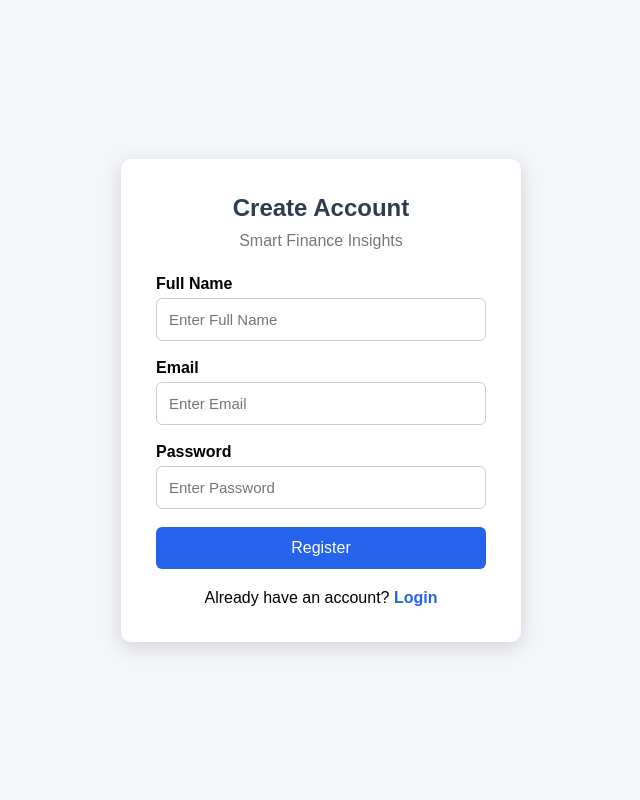
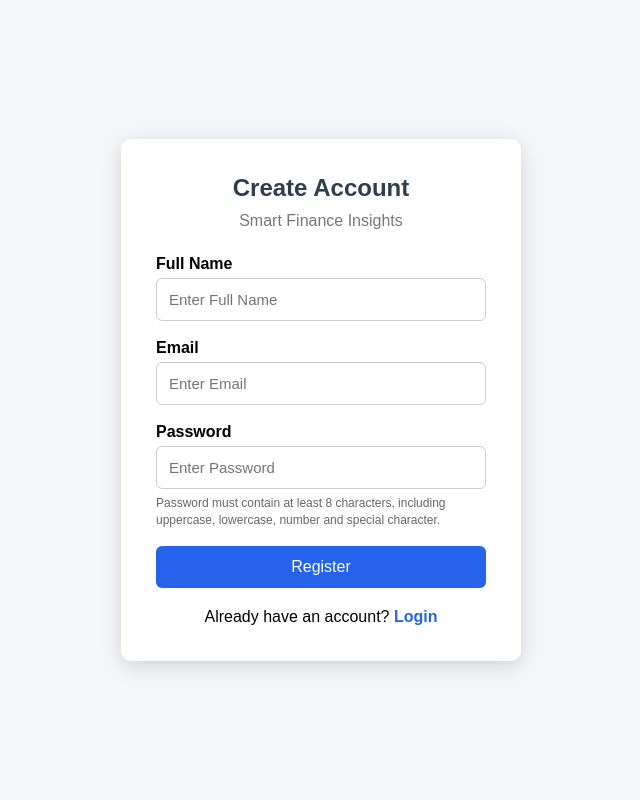
Before and after one commit to M-Raghavendra/Smart-Finance-Insights, a Flask app: page /register in a window 1280 px wide. Shown: the whole page, without its empty margins (319-959 px from the left). Run offline with Flask 3, Linux system fonts and the light colour scheme.

Commit message:
Validation in password

```diff
--- a/app.py
+++ b/app.py
@@ -1,4 +1,5 @@
-from flask import Flask, render_template, redirect, url_for
+from flask import Flask, render_template, request, redirect, url_for, session
+import re
 from flask_login import login_required, current_user
 from sqlalchemy import func
 
--- a/routes/auth.py
+++ b/routes/auth.py
@@ -2,6 +2,8 @@ from flask import Blueprint, request, render_template, redirect, url_for
 from models.user import User
 from extensions import db, bcrypt
 from flask_login import login_user, logout_user, login_required
+import re
+
 
 auth = Blueprint("auth", __name__)
 
@@ -18,15 +20,95 @@ def register():
     email = request.form.get("email")
     password = request.form.get("password")
 
+    # -------------------- Required Fields --------------------
+
     if not full_name or not email or not password:
-        return "All fields are required", 400
+        return render_template(
+            "register.html",
+            error="Please fill in all fields.",
+            full_name=full_name or "",
+            email=email or ""
+        ), 400
+
+    # -------------------- Email Validation --------------------
+
+    email_pattern = r"^[a-zA-Z0-9._%+-]+@[a-zA-Z0-9.-]+\.[a-zA-Z]{2,}$"
+
+    if not re.match(
+    r"^[a-zA-Z0-9._%+-]+@[a-zA-Z0-9.-]+\.[a-zA-Z]{2,}$",
+    email
+):
+        return render_template(
+        "register.html",
+        email_error="Please enter a valid email address.",
+        full_name=full_name,
+        email=email
+    ), 400
+
+    # -------------------- Password Validation --------------------
+
+    # Minimum 8 characters
+    if len(password) < 8:
+        return render_template(
+            "register.html",
+            error="Password must be at least 8 characters long.",
+            full_name=full_name,
+            email=email
+        ), 400
+
+    # At least one uppercase letter
+    if not re.search(r"[A-Z]", password):
+        return render_template(
+            "register.html",
+            error="Password must contain at least one uppercase letter.",
+            full_name=full_name,
+            email=email
+        ), 400
+
+    # At least one lowercase letter
+    if not re.search(r"[a-z]", password):
+        return render_template(
+            "register.html",
+            error="Password must contain at least one lowercase letter.",
+            full_name=full_name,
+            email=email
+        ), 400
+
+    # At least one number
+    if not re.search(r"\d", password):
+        return render_template(
+            "register.html",
+            error="Password must contain at least one number.",
+            full_name=full_name,
+            email=email
+        ), 400
+
+    # At least one special character
+    if not re.search(r"[@$!%*?&]", password):
+        return render_template(
+            "register.html",
+            error="Password must contain at least one special character.",
+            full_name=full_name,
+            email=email
+        ), 400
+
+    # -------------------- Check Existing Email --------------------
 
     existing_user = User.query.filter_by(email=email).first()
 
     if existing_user:
-        return "Email already registered", 400
+        return render_template(
+            "register.html",
+            error="This email is already registered. Please use another email.",
+            full_name=full_name,
+            email=email
+        ), 400
+
+    # -------------------- Hash Password --------------------
 
     hashed_password = bcrypt.generate_password_hash(password).decode("utf-8")
+
+    # -------------------- Create User --------------------
 
     new_user = User(
         full_name=full_name,
--- a/templates/register.html
+++ b/templates/register.html
@@ -1,91 +1,125 @@
 <!DOCTYPE html>
 <html lang="en">
+
 <head>
+
     <meta charset="UTF-8">
     <meta name="viewport" content="width=device-width, initial-scale=1.0">
+
     <title>Register | Smart Finance Insights</title>
 
     <style>
 
-        *{
-            margin:0;
-            padding:0;
-            box-sizing:border-box;
-            font-family:Arial, Helvetica, sans-serif;
+        * {
+            margin: 0;
+            padding: 0;
+            box-sizing: border-box;
+            font-family: Arial, Helvetica, sans-serif;
         }
 
-        body{
-            background:#f4f6f9;
-            display:flex;
-            justify-content:center;
-            align-items:center;
-            height:100vh;
+        body {
+            background: #f4f6f9;
+            display: flex;
+            justify-content: center;
+            align-items: center;
+            min-height: 100vh;
         }
 
-        .container{
-            width:400px;
-            background:white;
-            padding:35px;
-            border-radius:10px;
-            box-shadow:0 5px 20px rgba(0,0,0,.15);
+        .container {
+            width: 400px;
+            background: white;
+            padding: 35px;
+            border-radius: 10px;
+            box-shadow: 0 5px 20px rgba(0, 0, 0, 0.15);
         }
 
-        h2{
-            text-align:center;
-            color:#2c3e50;
-            margin-bottom:10px;
+        h2 {
+            text-align: center;
+            color: #2c3e50;
+            margin-bottom: 10px;
         }
 
-        p{
-            text-align:center;
-            color:#777;
-            margin-bottom:25px;
+        p {
+            text-align: center;
+            color: #777;
+            margin-bottom: 25px;
         }
 
-        label{
-            display:block;
-            margin-bottom:5px;
-            font-weight:bold;
+        label {
+            display: block;
+            margin-bottom: 5px;
+            font-weight: bold;
         }
 
-        input{
-            width:100%;
-            padding:12px;
-            margin-bottom:18px;
-            border:1px solid #ccc;
-            border-radius:6px;
-            font-size:15px;
+        input {
+            width: 100%;
+            padding: 12px;
+            margin-bottom: 18px;
+            border: 1px solid #ccc;
+            border-radius: 6px;
+            font-size: 15px;
         }
 
-        button{
-            width:100%;
-            padding:12px;
-            border:none;
-            border-radius:6px;
-            background:#2563eb;
-            color:white;
-            font-size:16px;
-            cursor:pointer;
+        input:focus {
+            outline: none;
+            border-color: #2563eb;
         }
 
-        button:hover{
-            background:#1d4ed8;
+        /* Email validation error */
+        .field-error {
+            background: #fee2e2;
+            color: #b91c1c;
+            border: 1px solid #fecaca;
+            padding: 9px 10px;
+            border-radius: 6px;
+            margin-top: -10px;
+            margin-bottom: 18px;
+            font-size: 13px;
         }
 
-        .login-link{
-            margin-top:20px;
-            text-align:center;
+        .password-hint {
+            font-size: 12px;
+            color: #666;
+            margin-top: -12px;
+            margin-bottom: 18px;
+            text-align: left;
+            line-height: 1.4;
         }
 
-        .login-link a{
-            color:#2563eb;
-            text-decoration:none;
-            font-weight:bold;
+        button {
+            width: 100%;
+            padding: 12px;
+            border: none;
+            border-radius: 6px;
+            background: #2563eb;
+            color: white;
+            font-size: 16px;
+            cursor: pointer;
+        }
+
+        button:hover {
+            background: #1d4ed8;
+        }
+
+        .login-link {
+            margin-top: 20px;
+            text-align: center;
+        }
+
+        .login-link a {
+            color: #2563eb;
+            text-decoration: none;
+            font-weight: bold;
+        }
+
+        .login-link a:hover {
+            text-decoration: underline;
         }
 
     </style>
 
 </head>
+
 
 <body>
 
@@ -95,37 +129,77 @@
 
         <p>Smart Finance Insights</p>
 
+
         <form action="/register" method="POST">
 
-        <label>Full Name</label>
+            <!-- Full Name -->
+
+            <label>
+                Full Name
+            </label>
+
             <input
                 type="text"
                 name="full_name"
                 placeholder="Enter Full Name"
+                value="{{ full_name or '' }}"
                 required
             >
 
-        <label>Email</label>
+
+            <!-- Email -->
+
+            <label>
+                Email
+            </label>
+
             <input
                 type="email"
                 name="email"
                 placeholder="Enter Email"
+                value="{{ email or '' }}"
+                pattern="[a-zA-Z0-9._%+-]+@[a-zA-Z0-9.-]+\.[a-zA-Z]{2,}"
+                title="Please enter a valid email address, for example: example@gmail.com"
                 required
             >
 
-        <label>Password</label>
+            {% if email_error %}
+                <div class="field-error">
+                    {{ email_error }}
+                </div>
+            {% endif %}
+
+
+            <!-- Password -->
+
+            <label>
+                Password
+            </label>
+
             <input
                 type="password"
                 name="password"
                 placeholder="Enter Password"
+                minlength="8"
+                pattern="(?=.*[a-z])(?=.*[A-Z])(?=.*\d)(?=.*[@$!%*?&]).{8,}"
+                title="Password must be at least 8 characters and contain an uppercase letter, lowercase letter, number, and special character."
                 required
             >
+
+            <div class="password-hint">
+                Password must contain at least 8 characters,
+                including uppercase, lowercase, number and special character.
+            </div>
+
+
+            <!-- Register -->
 
             <button type="submit">
                 Register
             </button>
 
         </form>
+
 
         <div class="login-link">
 
@@ -140,4 +214,5 @@
     </div>
 
 </body>
+
 </html>
```
Also changed, not shown: database/finance.db. Lines whose indentation alone changed are shown as unchanged.
